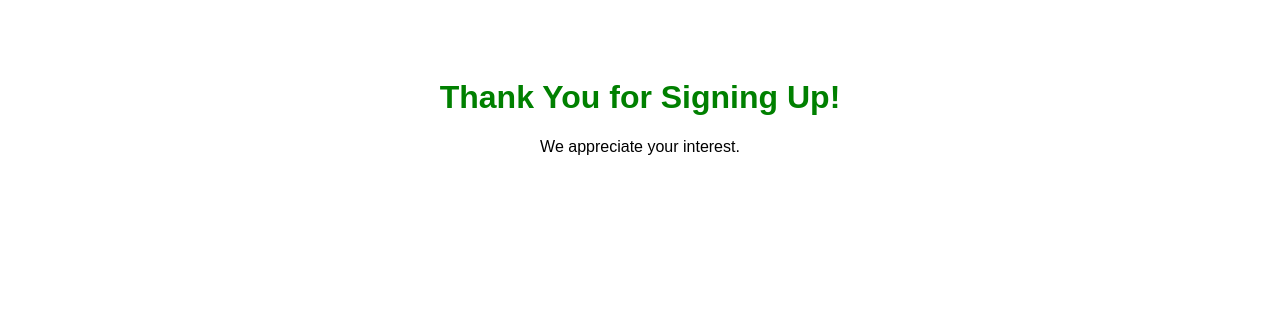
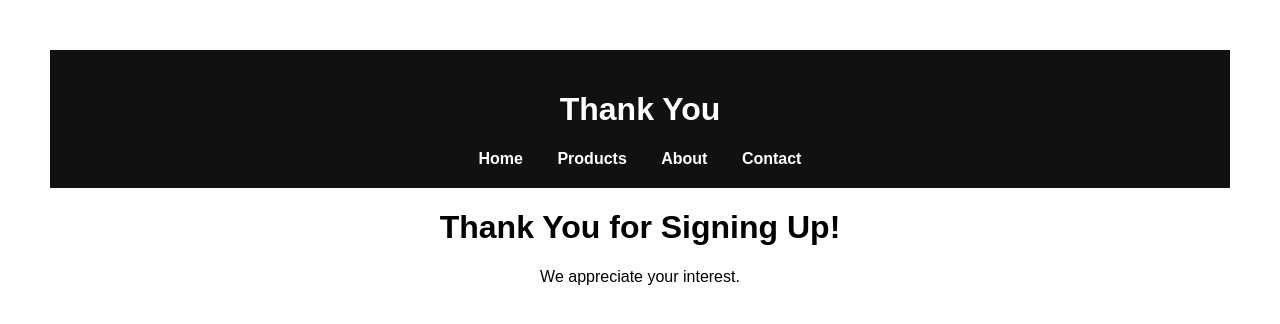
Before and after one commit to bindugowdaaa/ecommerce-website, a plain HTML site: page thankyou.html in a window 1280 px wide. Drawn offline with Linux system fonts and the light colour scheme.

Commit message:
Enhance thankyou.html with header and navigation
Added a header and navigation links to the thank you page.

```diff
--- a/thankyou.html
+++ b/thankyou.html
@@ -3,11 +3,19 @@
 <head>
 <title>Thank You</title>
 <style>
-    body {font-family: Arial; text-align:center; padding:50px;}
-    h1 {color: green;}
+ body{font-family:Arial;margin:0;text-align:center;padding:50px;} header{background:#111;padding:20px;color:white;text-align:center;} nav a{color:white;margin:0 15px;text-decoration:none;font-weight:bold;}
 </style>
 </head>
 <body>
+<header>
+    <h1>Thank You</h1>
+    <nav>
+        <a href="index.html">Home</a>
+        <a href="products.html">Products</a>
+        <a href="about.html">About</a>
+        <a href="contact.html">Contact</a>
+    </nav>
+</header>
 <h1>Thank You for Signing Up!</h1>
 <p>We appreciate your interest.</p>
 </body>
```
